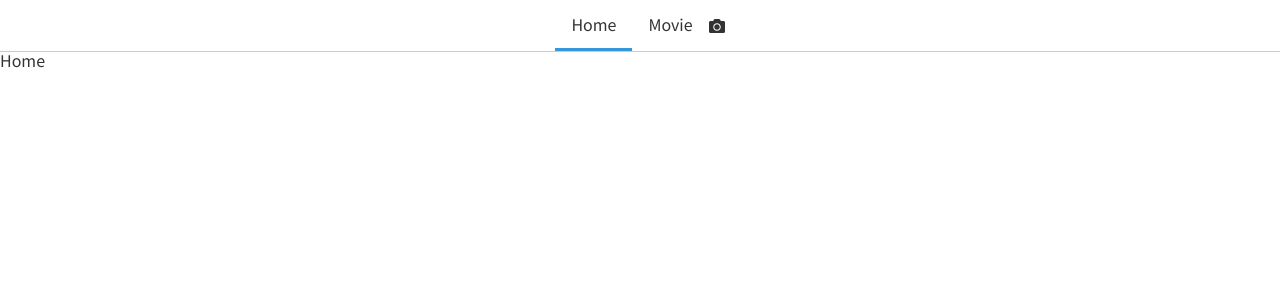
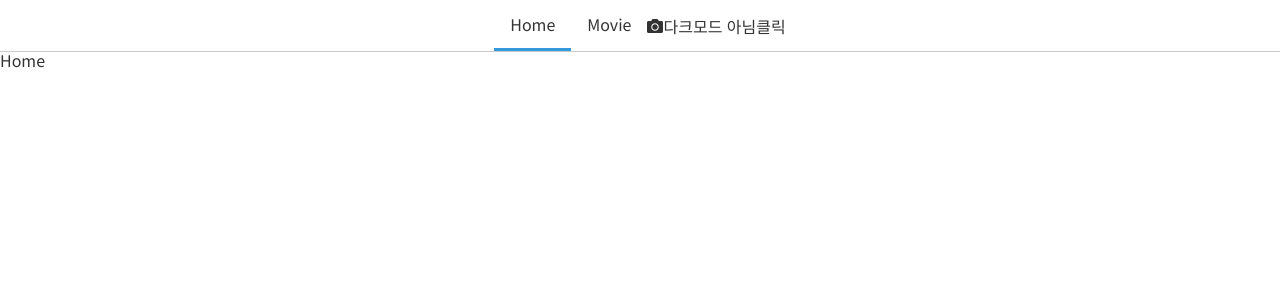
Before and after one commit to codingpalette/react-movie-ts, a React app: page / in a window 1280 px wide. Shown: the top 300 px of the page. Built offline with nearby package versions, Linux system fonts and the light colour scheme.

Commit message:
redux 작업

```diff
--- /dev/null
+++ b/actions/layout.ts
@@ -0,0 +1,11 @@
+export const LAYOUT_DARK = 'LAYOUT_DARK' as const;
+
+export interface LayoutDarkAction {
+    type: typeof LAYOUT_DARK
+}
+
+export const LayoutDark = ():LayoutDarkAction => {
+    return {
+        type: "LAYOUT_DARK"
+    }
+}
--- a/client.tsx
+++ b/client.tsx
@@ -2,13 +2,15 @@ import * as React from 'react';
 import * as ReactDOM from 'react-dom';
 import { hot } from 'react-hot-loader/root';
 import App from "./components/App";
+import { Provider } from 'react-redux';
 
+import store from './store'
 
 const Hot = hot(App); // HOC
 
 ReactDOM.render(
-
-        <Hot />,
-
+    <Provider store={store}>
+        <Hot />
+    </Provider>,
     document.querySelector('#root')
 );
--- a/components/App.tsx
+++ b/components/App.tsx
@@ -6,9 +6,17 @@ import HomePage from "../pages/HomePage";
 import MoviePage from "../pages/MoviePage";
 import { GlobalStyle } from "./common/GlobalStyles";
 
+import styled from '@emotion/styled';
+
+const Layout = styled('div')`
+    width: 100%;
+
+`;
+
 const App: FC = () => {
     return(
         <>
+            <Layout>
                 <BrowserRouter>
                     <Header />
                     <Switch>
@@ -18,6 +26,7 @@ const App: FC = () => {
                     </Switch>
                 </BrowserRouter>
                 <GlobalStyle />
+            </Layout>
         </>
     )
 }
--- a/components/common/GlobalStyles.tsx
+++ b/components/common/GlobalStyles.tsx
@@ -33,6 +33,8 @@ export const GlobalStyle = () => (
 
             html{
                 font-size: 14px;
+                width: 100%;
+                height: 100%;
             }
             @media screen and (min-width:768px) {
                 html{
@@ -41,12 +43,19 @@ export const GlobalStyle = () => (
             }
 
             body {
+                width: 100%;
+                height: 100%;
                 background-color: #fff;
             }
             body.dark {
                 background-color: #000;
             }
 
+            #root{
+                width: 100%;
+                height: 100%;
+            }
+
 
       `}
     />
--- a/components/common/Header.tsx
+++ b/components/common/Header.tsx
@@ -3,6 +3,11 @@ import {FC} from 'react';
 import {  NavLink  } from 'react-router-dom';
 import styled from "@emotion/styled";
 import {  useLocation } from 'react-router';
+import { useSelector, useDispatch } from 'react-redux';
+import { LayoutDark } from '../../actions/layout'
+import { RootState } from '../../reducers';
+import { LayoutState } from '../../reducers/layout'
+
 import { faCamera } from "@fortawesome/free-solid-svg-icons"
 import { FontAwesomeIcon } from "@fortawesome/react-fontawesome"
 
@@ -47,8 +52,16 @@ const LinkTag = styled(NavLink)`
 // `
 
 const Header = () => {
+    const { darkMode } = useSelector<RootState, LayoutState>((state) => state.layout);
+    const dispatch = useDispatch();
+
     const location = useLocation();
+
     console.log(location)
+
+    const onClick = () => {
+        dispatch(LayoutDark())
+    }
 
     return(
         <>
@@ -57,6 +70,10 @@ const Header = () => {
                 <LinkTag exact to="/">Home</LinkTag>
                 <LinkTag to="/movie">Movie</LinkTag>
                 <FontAwesomeIcon icon={faCamera} />
+
+                <div>{ !darkMode && '다크모드 아님' }</div>
+                <div>{ darkMode && '다크모드 임' }</div>
+                <button onClick={onClick}>클릭</button>
             </HeaderBox>
         </>
     )
--- a/package.json
+++ b/package.json
@@ -30,6 +30,7 @@
     "react-router-dom": "^5.2.0",
     "redux": "^4.0.5",
     "redux-devtools-extension": "^2.13.8",
+    "redux-saga": "^1.1.3",
     "typescript": "^3.9.7"
   },
   "devDependencies": {
--- /dev/null
+++ b/reducers/index.ts
@@ -0,0 +1,10 @@
+import { combineReducers } from 'redux';
+
+import layoutReducer from './layout';
+
+const reducer = combineReducers({
+    layout: layoutReducer,
+});
+export type RootState = ReturnType<typeof reducer>;
+
+export default reducer;
--- /dev/null
+++ b/reducers/layout.ts
@@ -0,0 +1,27 @@
+import produce from 'immer';
+
+import { LAYOUT_DARK, LayoutDarkAction } from '../actions/layout';
+
+export interface LayoutState {
+    darkMode: boolean,
+}
+
+
+const initialState: LayoutState = {
+    darkMode: false,
+
+};
+type LayoutReducerActions = LayoutDarkAction ;
+const layoutReducer = (prevState = initialState, action: LayoutReducerActions) => {
+    return produce(prevState, (draft) => {
+        switch (action.type) {
+            case LAYOUT_DARK:
+                draft.darkMode = !draft.darkMode;
+                break;
+            default:
+                break;
+        }
+    })
+}
+
+export default layoutReducer;
--- /dev/null
+++ b/store.ts
@@ -0,0 +1,21 @@
+
+import { createStore, MiddlewareAPI, Dispatch, AnyAction, applyMiddleware, compose } from 'redux';
+import { composeWithDevTools } from 'redux-devtools-extension';
+
+import reducer from './reducers';
+
+
+const firstMiddleware = (store: MiddlewareAPI) => (next: Dispatch<AnyAction>) => (action: AnyAction) => {
+    console.log('로깅', action);
+    next(action);
+}
+
+const enhancer = process.env.NODE_ENV === 'production'
+    ? compose(applyMiddleware(firstMiddleware))
+    : composeWithDevTools(
+        applyMiddleware(firstMiddleware)
+    );
+
+const store = createStore(reducer, enhancer);
+
+export default store;
```
Also changed, not shown: 1 other file (tests, documents, lock files or other folders). Lines whose indentation alone changed are shown as unchanged.
